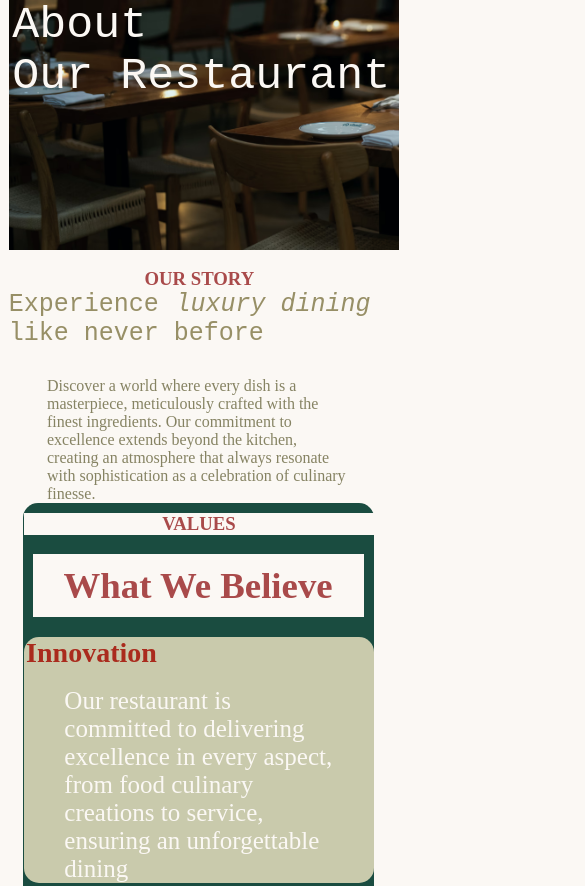
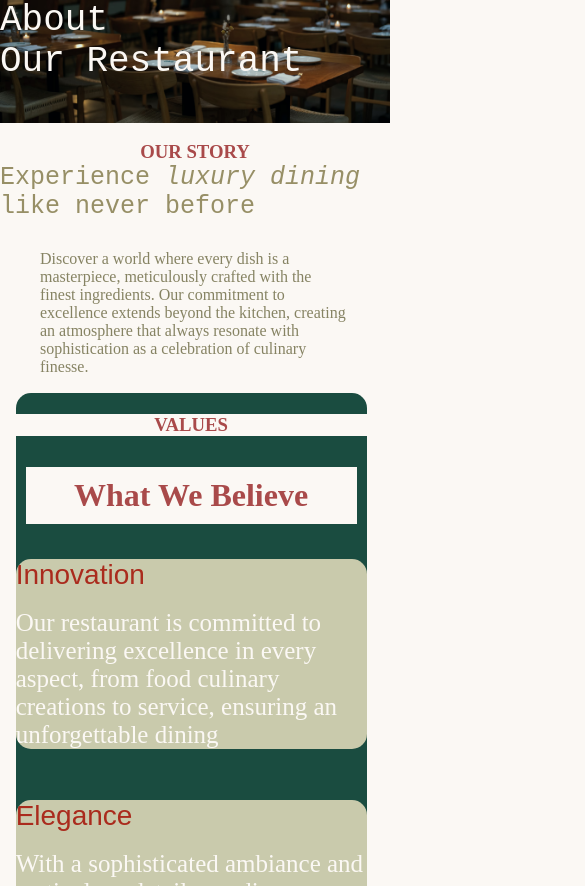
Before and after one commit to himanshi-bansal-dev/Restaurant-website, a plain HTML site: page about.html in a window 390 px wide. Shown: the top 886 px of the page, 585 px wide, since content can reach past the window. Drawn offline with Linux system fonts and the light colour scheme.

Commit message:
made website responsive

```diff
--- a/about.html
+++ b/about.html
@@ -13,7 +13,7 @@
     <header>
     <div class="about">
          <div class="abt">
-            <pre>
+            <pre id="abt">
 About
 Our Restaurant
             </pre>
@@ -33,20 +33,20 @@ like never before
 
     <div id="belief">
 
-        <h3>VALUES</h3>
+        <h3 id="val">VALUES</h3>
         <h6>What We Believe</h6>
 
         <div id="innovation">
             <b class="bold">Innovation</b>
             <br> <br>
-            <p> Our restaurant is committed to delivering excellence in every aspect, from food culinary creations to service, ensuring an unforgettable dining</p>
+            <p class="inv"> Our restaurant is committed to delivering excellence in every aspect, from food culinary creations to service, ensuring an unforgettable dining</p>
         </div>
 
         <div id="elegance">
             <b class="bold">Elegance</b>
              <br> <br>
 
-             <p>With a sophisticated ambiance and meticulous details exuding elegance, elevating dining to a luxurious affair that resonates with refinement.</p>
+             <p class="inv">With a sophisticated ambiance and meticulous details exuding elegance, elevating dining to a luxurious affair that resonates with refinement.</p>
         </div>
 
         <div id="sustainability">
@@ -54,7 +54,7 @@ like never before
             <b  class="bold">Sustainability</b>
              <br> <br>
 
-             <p>We prioritize sustainability by sourcing ingre-dients responsibly and minimize environmental impact, ensuring that each dish is ethical.
+             <p class="inv">We prioritize sustainability by sourcing ingre-dients responsibly and minimize environmental impact, ensuring that each dish is ethical.
              </p>
         </div>
 
@@ -64,7 +64,7 @@ like never before
               <br> <br>
 
 
-              <p>Our dedicated team goes above and beyond to ensure every guest feels welcomed and heart cherished throughout their dining journey.</p>
+              <p class="inv">Our dedicated team goes above and beyond to ensure every guest feels welcomed and heart cherished throughout their dining journey.</p>
         </div>
     </div>
     </header>
@@ -92,7 +92,7 @@ like never before
             <b>Address</b> <br> <br>
             123, xyz street <br>
             abc city <br>
-            +91 689421212
+            +91 689421xxx
          </div>
 
         <br>
--- a/style.css
+++ b/style.css
@@ -1,12 +1,11 @@
 
 * {
+    overflow-x: hidden;
     background-color: #fbf8f4;
-    margin-top: 10;
-    margin-right: 10;
-    margin-left: 10;
-    margin-bottom: 0;
+    margin: 0;
     padding: 0;
     box-sizing: border-box;
+
 }
 
 .hero{
@@ -453,7 +452,7 @@
     * {
         margin: 0;
         padding: 0;
-        margin-left: 0.45vw;
+        max-width: 100%;
     }
 
     .hero {
@@ -528,7 +527,7 @@
     }
 
     h6, .cuisine{
-        font-size: 2.3em;
+        font-size: 2em;
     }
 
     #footer {
@@ -542,6 +541,73 @@
         padding-top: 0.01vh;
     }
 
+    #address {
+        width: 100%;
+    }
+
+    #button {
+        text-align: center;
+    }
+
+    #menu {
+        margin-top: 0.5vh;
+        margin-bottom: 0.5vh;
+        padding-top: 0.2vh;
+        padding-bottom: 0.2vh;
+    }
+
+
+    .about {
+        height: auto;
+    }
+
+    #abt {
+        font-size: 1.8em;
+    }
+
+
+    #belief {
+        height: fit-content;
+        width:90%;
+        margin-top: 2vh;
+        margin-right: 0.1vw;
+
+    }
+
+    #innovation, #elegance, #sustainability, #hospitality {
+        margin-bottom: 3vh;
+        margin-top: 3vh;
+        padding: 0;
+        margin-left: 0.01vw;
+        margin-right: 0.01vw;
+    }
+
+    #val {
+        margin-top: 2.5vh;
+        margin-bottom: 2.5vh;
+    }
+
+    .bold {
+        text-align: center;
+        font-family: Arial, Helvetica, sans-serif;
+        font-weight: 300;
+    }
+
+    .inv {
+        text-align: left;
+        margin-left: 0;
+        margin-right: 0;
+    }
+
+
+    .contact {
+        width:90%;
+        margin:3vh 5vw;
+        margin-right: 5vw;
+    }
+
+
+
 
 
 
```
Also changed, not shown: contact-us.html (+2 -2 lines), dessert.html (+1 -1 lines), index.html (+1 -1 lines), main course.html (+1 -1 lines), menu-icecream.html (+1 -1 lines), menu.html (+1 -1 lines).
